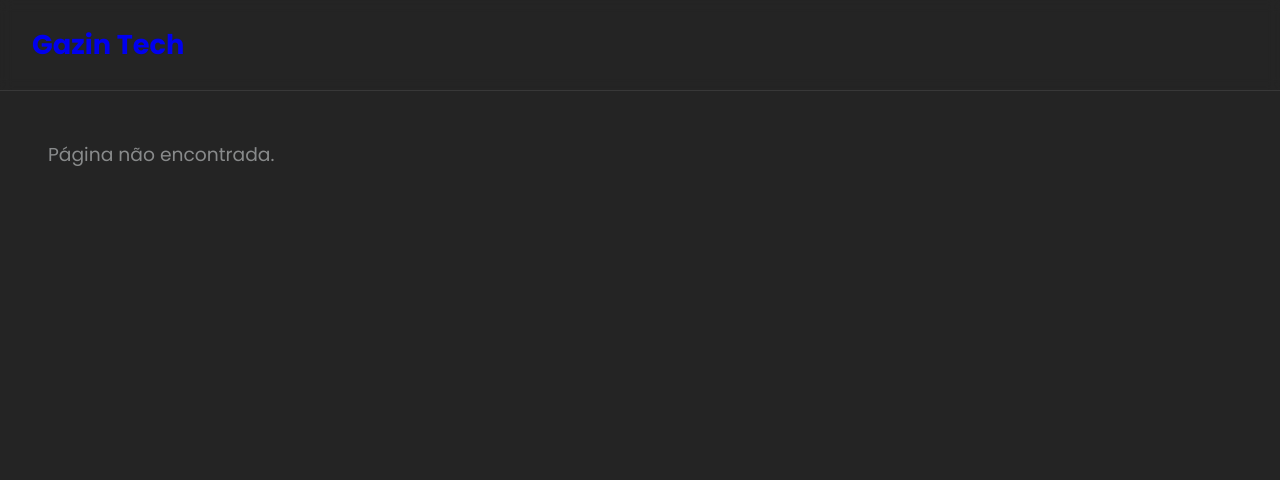
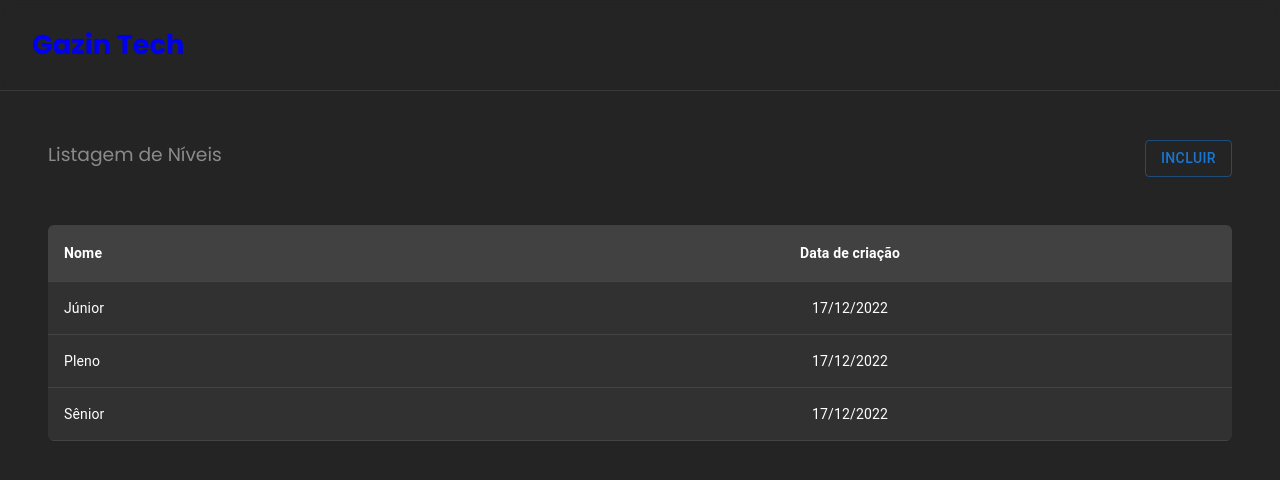
Before and after one commit to yucianci/front_gazin, a React (Vite) app: page /level in a window 1280 px wide. Shown: the top 480 px of the page. Built offline with nearby package versions, Linux system fonts and the light colour scheme.

Commit message:
:heavy_plus_sign: Feat: Added Level Page and replace home page to Developer page

```diff
--- a/src/assets/styles/global.tsx
+++ b/src/assets/styles/global.tsx
@@ -9,7 +9,6 @@ export default createGlobalStyle`
   }
   html, body, #root {
     font-family: 'Poppins', sans-serif;
-    color-scheme: light dark;
     color: #ecf0f1;
     background-color: #242424;
     font-synthesis: none;
@@ -32,4 +31,19 @@ export default createGlobalStyle`
   button {
     cursor: pointer;
   }
+  tbody > tr:hover {
+    cursor: pointer;
+    filter: brightness(1.15);
+  }
+
+  /* DEFAULT STYLES MATERIAL UI*/
+  .MuiTableCell-root {
+    color: #fff !important;
+    background: #313131;
+    border-bottom: 1px solid #444444 !important;
+  }
+  .MuiTableCell-head {
+    font-weight: 600 !important;
+    background-color: #414141;
+  }
 `;
--- /dev/null
+++ b/src/components/Table/schema.tsx
@@ -0,0 +1,11 @@
+/* eslint-disable no-undef */
+export type CellTableHeadProps = {
+  id: string;
+  title: string;
+  align?: 'left' | 'center' | 'right';
+};
+
+export type MuiTableProps = {
+  cellsTableHead: Array<CellTableHeadProps>
+  cellsTableBody: JSX.Element[]
+}
--- a/src/pages/Home/index.tsx
+++ /dev/null
@@ -1,8 +0,0 @@
-import React from 'react';
-import { Main } from './styles';
-
-export const Home = () => (
-  <Main>
-    <h3>Página Principal</h3>
-  </Main>
-);
--- a/src/pages/Home/styles.tsx
+++ /dev/null
@@ -1,15 +0,0 @@
-import styled from 'styled-components';
-
-export const Main = styled.div`
-  display: flex;
-  justify-content: space-between;
-  flex-wrap: wrap;
-  padding: 140px 48px 0;
-  @media (max-width: 900px) {
-    padding: 140px 24px 0;
-  }
-  h3 {
-    font-weight: normal;
-    opacity: 0.5;
-  }
-`;
--- /dev/null
+++ b/src/pages/Level/index.tsx
@@ -0,0 +1,33 @@
+import { TableCell, TableRow } from '@mui/material';
+import React, { useMemo, useState } from 'react';
+import { Modal } from '../../components/Modal';
+import { Navbar } from '../../components/Navbar';
+import { Table } from '../../components/Table';
+import { levels, cellsTableHead } from './schema';
+
+export const Level = () => {
+  const [modalIsOpen, setModalIsOpen] = useState<boolean>(false);
+
+  const cellsTableBody = useMemo(() => levels.map((level) => (
+    <TableRow key={level.name}>
+      <TableCell>{level.name}</TableCell>
+      <TableCell align="center">{level.createdAt}</TableCell>
+    </TableRow>
+  )), []);
+
+  return (
+    <>
+      <Navbar title="Níveis" setModalIsOpen={setModalIsOpen} />
+
+      <Table cellsTableHead={cellsTableHead} cellsTableBody={cellsTableBody} />
+
+      <Modal
+        title="Cadastrar Nível"
+        modalIsOpen={modalIsOpen}
+        setModalIsOpen={setModalIsOpen}
+      >
+        <div>teste</div>
+      </Modal>
+    </>
+  );
+};
--- /dev/null
+++ b/src/pages/Level/schema.tsx
@@ -0,0 +1,33 @@
+import { CellTableHeadProps } from '../../components/Table/schema';
+
+export type TableLevelProps = {
+  name: string;
+  createdAt: string;
+};
+
+export const cellsTableHead: Array<CellTableHeadProps> = [
+  {
+    id: 'name',
+    title: 'Nome',
+  },
+  {
+    id: 'createdAt',
+    title: 'Data de criação',
+    align: 'center',
+  },
+];
+
+export const levels: Array<TableLevelProps> = [
+  {
+    name: 'Júnior',
+    createdAt: '17/12/2022',
+  },
+  {
+    name: 'Pleno',
+    createdAt: '17/12/2022',
+  },
+  {
+    name: 'Sênior',
+    createdAt: '17/12/2022',
+  },
+];
--- a/src/routes/index.tsx
+++ b/src/routes/index.tsx
@@ -1,12 +1,14 @@
 import React from 'react';
 import { Routes, Route } from 'react-router-dom';
-import { Home } from '../pages/Home';
+import { Developer } from '../pages/Developer';
+import { Level } from '../pages/Level';
 import { NotFound } from '../pages/NotFound';
 
 export default function Switch() {
   return (
     <Routes>
-      <Route path="/" element={<Home />} />
+      <Route path="/" element={<Developer />} />
+      <Route path="/level" element={<Level />} />
       <Route path="*" element={<NotFound />} />
     </Routes>
   );
```
